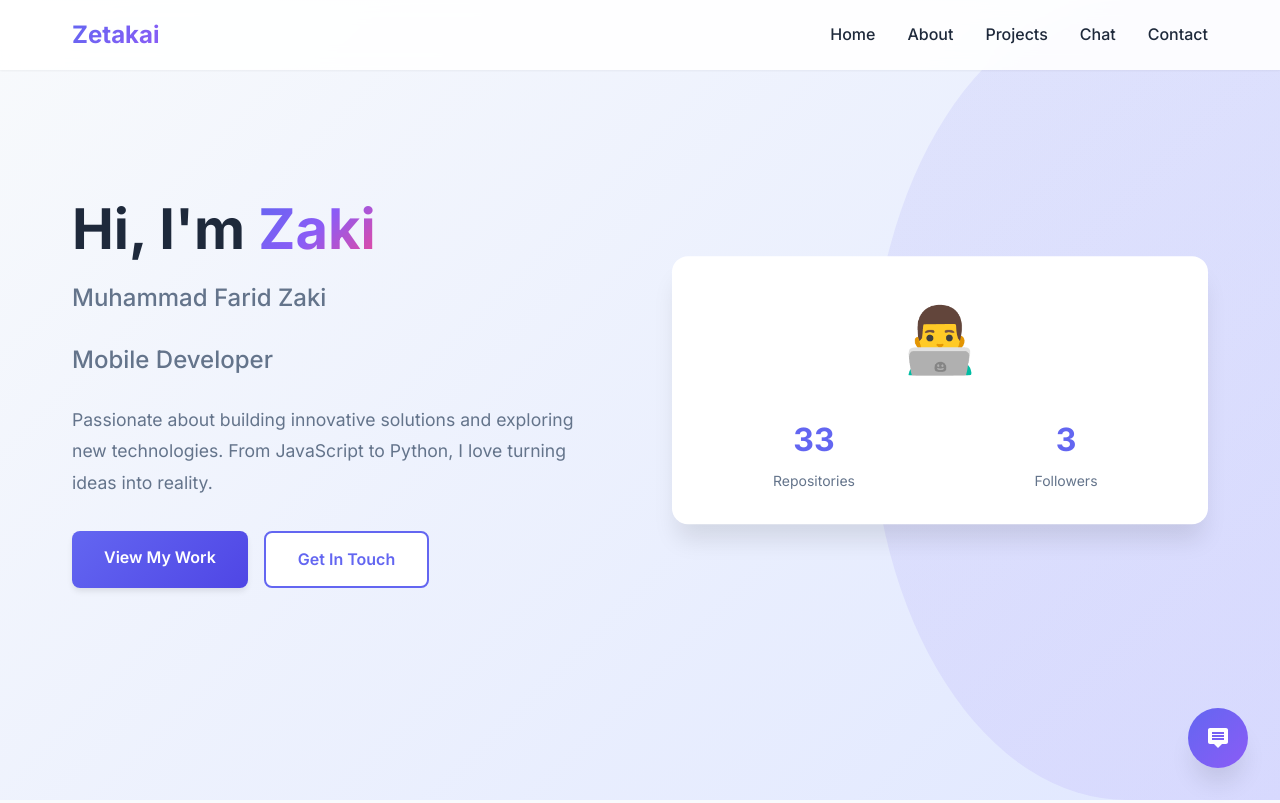
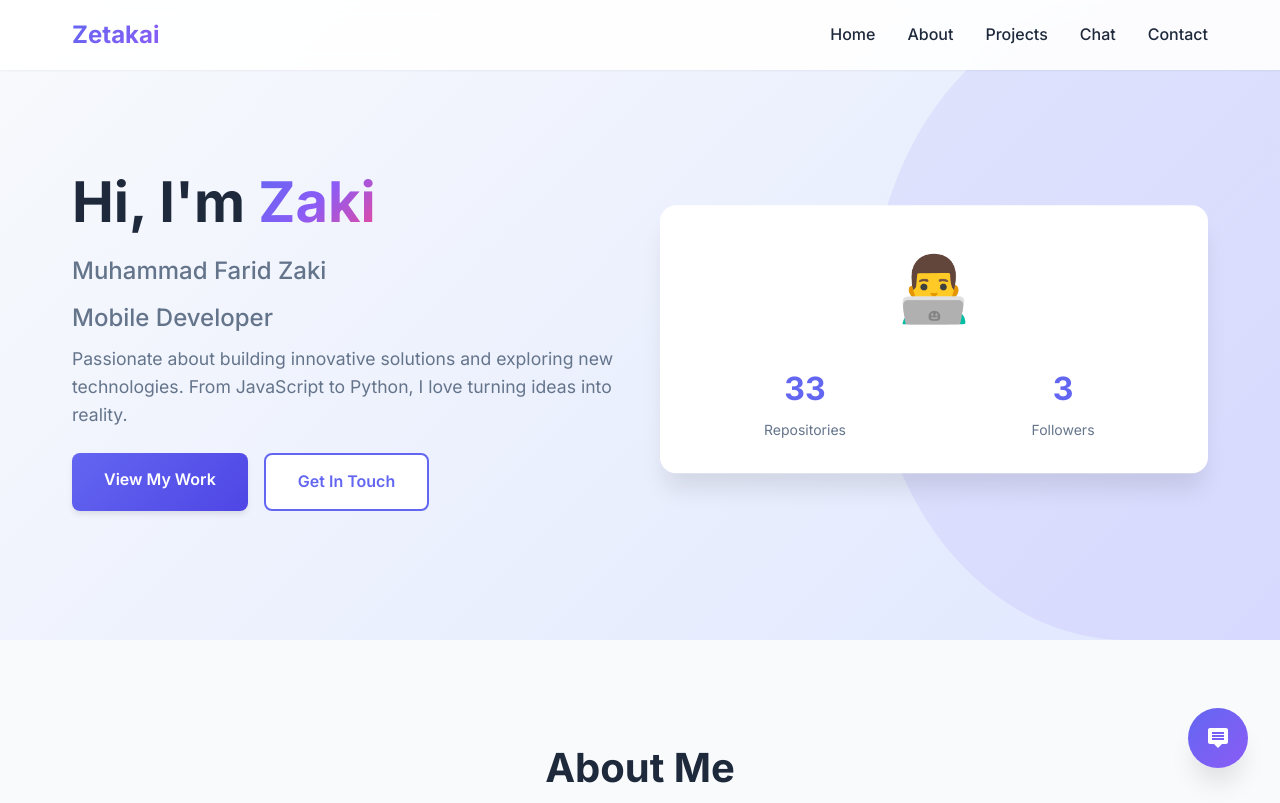
Before and after one commit to Zetakai/zetakai.github.io, a plain HTML site: page index.html in a window 1280 px wide. Shown: the top 803 px of the page. Drawn offline with Linux system fonts and the light colour scheme.

Commit message:
Reduce hero section spacing for more compact layout
- Reduce min-height from 100vh to 80vh for less vertical space
- Change padding from top-only to balanced top/bottom (100px/60px)
- Reduce grid gap from 4rem to 2.5rem between columns
- Tighten subtitle margin from 1.5rem to 0.5rem
- Reduce description margin from 2rem to 1.5rem
- Adjust line-height from 1.8 to 1.6 for tighter text spacing
- Make hero section less 'spacey' while maintaining readability

```diff
--- a/styles.css
+++ b/styles.css
@@ -107,10 +107,10 @@ body {
 
 /* ==================== Hero Section ==================== */
 .hero {
-    min-height: 100vh;
+    min-height: 80vh;
     display: flex;
     align-items: center;
-    padding-top: 80px;
+    padding: 100px 0 60px 0;
     background: linear-gradient(135deg, #f8fafc 0%, #e0e7ff 100%);
     position: relative;
     overflow: hidden;
@@ -131,7 +131,7 @@ body {
 .hero-content {
     display: grid;
     grid-template-columns: 1fr 1fr;
-    gap: 4rem;
+    gap: 2.5rem;
     align-items: center;
     position: relative;
     z-index: 1;
@@ -154,15 +154,15 @@ body {
 .hero-subtitle {
     font-size: 1.5rem;
     color: var(--text-secondary);
-    margin-bottom: 1.5rem;
+    margin-bottom: 0.5rem;
     font-weight: 500;
 }
 
 .hero-description {
     font-size: 1.1rem;
     color: var(--text-secondary);
-    margin-bottom: 2rem;
-    line-height: 1.8;
+    margin-bottom: 1.5rem;
+    line-height: 1.6;
 }
 
 .hero-buttons {
```
